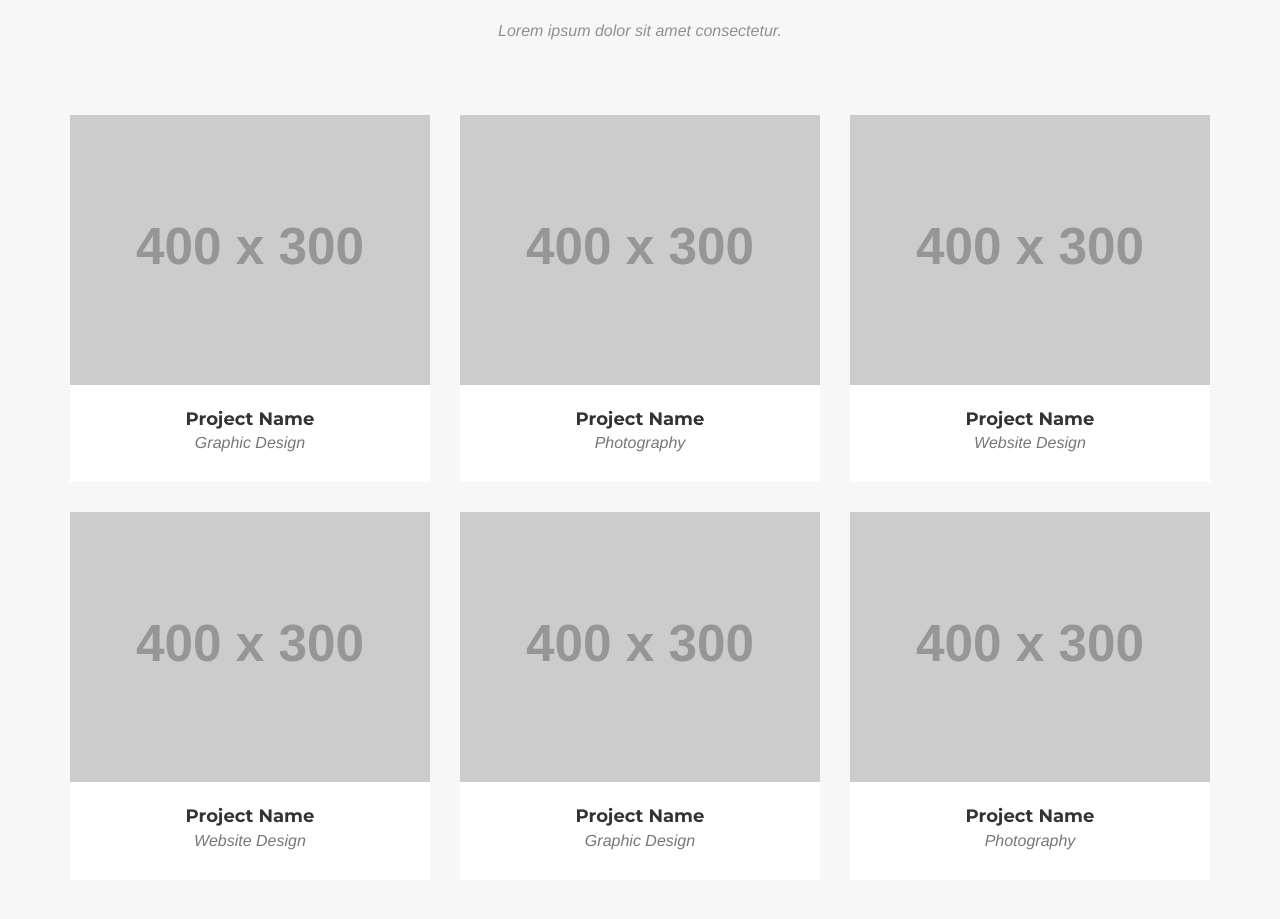
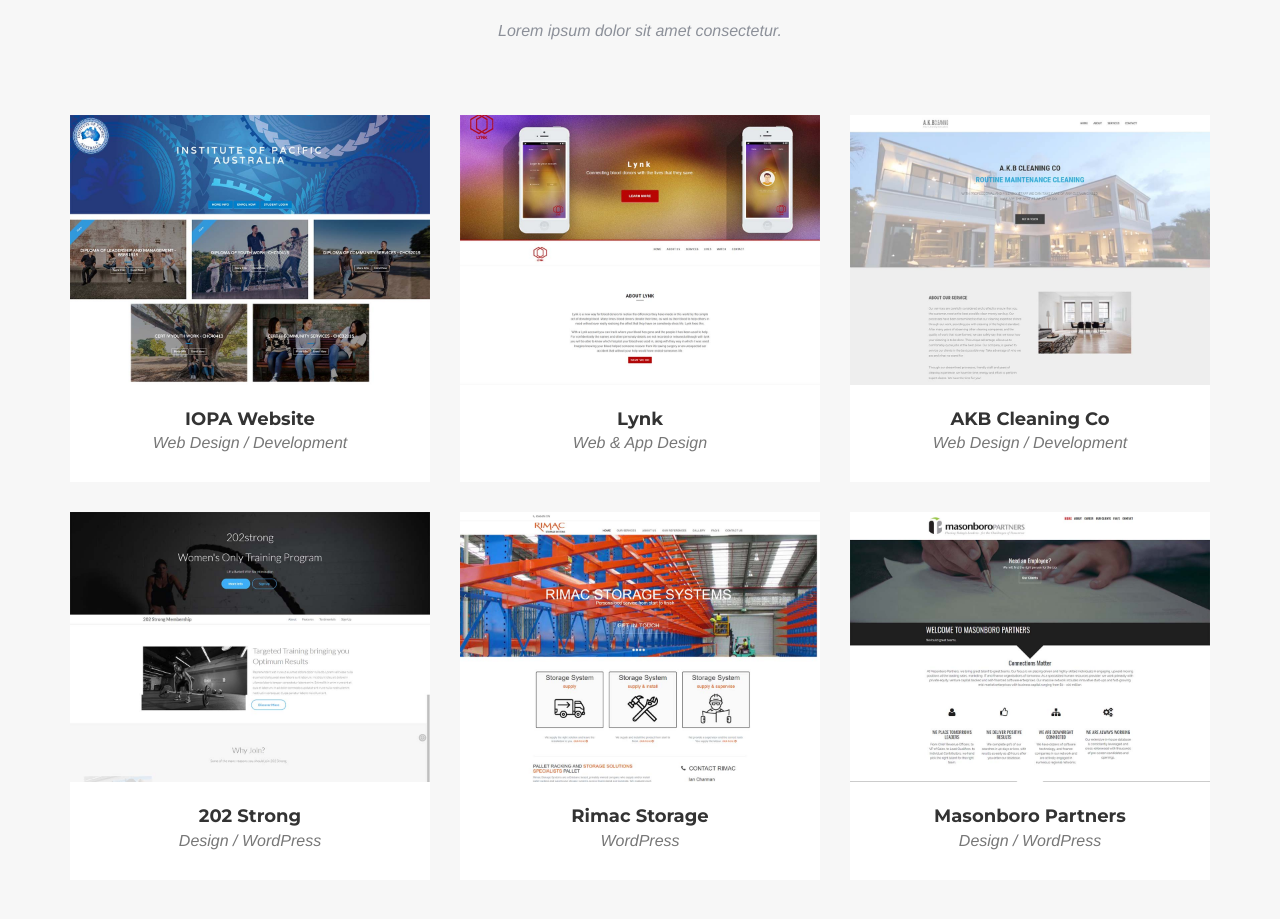
Before and after one commit to jasonm4130/Jason-M-Personal-Site, a website: page assets/pugfiles/index.pug in a window 1280 px wide. Shown: the part 3749-4668 px from the top of the page. Drawn offline with nearby package versions, Linux system fonts and the light colour scheme; files that its build step writes are made by us from their sources; placeholder pictures from the web are drawn by us; files whose address does not match are found by name; a web font is replaced by a local one.

Commit message:
added Portfolio Images

```diff
--- a/assets/pugfiles/index.pug
+++ b/assets/pugfiles/index.pug
@@ -219,55 +219,55 @@
               .portfolio-hover
                 .portfolio-hover-content
                   i.fa.fa-search-plus.fa-3x
-              img.img-responsive(src='http://placehold.it/400x300.jpg', alt='')
+              img.img-responsive(src='assets/img/portfolio/iopa-home.jpg', alt='IOPA Home Page Screencapture')
             .portfolio-caption
-              h4 Project Name
-              p.text-muted Graphic Design
+              h4 IOPA Website
+              p.text-muted Web Design / Development
           .col-md-4.col-sm-6.portfolio-item
             a.portfolio-link(href='#portfolioModal2', data-toggle='modal')
               .portfolio-hover
                 .portfolio-hover-content
                   i.fa.fa-search-plus.fa-3x
-              img.img-responsive(src='http://placehold.it/400x300.jpg', alt='')
+              img.img-responsive(src='assets/img/portfolio/lynk.jpg', alt='')
             .portfolio-caption
-              h4 Project Name
-              p.text-muted Photography
+              h4 Lynk
+              p.text-muted Web & App Design
           .col-md-4.col-sm-6.portfolio-item
             a.portfolio-link(href='#portfolioModal3', data-toggle='modal')
               .portfolio-hover
                 .portfolio-hover-content
                   i.fa.fa-search-plus.fa-3x
-              img.img-responsive(src='http://placehold.it/400x300.jpg', alt='')
+              img.img-responsive(src='assets/img/portfolio/akbcleaning.jpg', alt='')
             .portfolio-caption
-              h4 Project Name
-              p.text-muted Website Design
+              h4 AKB Cleaning Co
+              p.text-muted Web Design / Development
           .col-md-4.col-sm-6.portfolio-item
             a.portfolio-link(href='#portfolioModal4', data-toggle='modal')
               .portfolio-hover
                 .portfolio-hover-content
                   i.fa.fa-search-plus.fa-3x
-              img.img-responsive(src='http://placehold.it/400x300.jpg', alt='')
+              img.img-responsive(src='assets/img/portfolio/202strong.jpg', alt='')
             .portfolio-caption
-              h4 Project Name
-              p.text-muted Website Design
+              h4 202 Strong
+              p.text-muted Design / WordPress
           .col-md-4.col-sm-6.portfolio-item
             a.portfolio-link(href='#portfolioModal5', data-toggle='modal')
               .portfolio-hover
                 .portfolio-hover-content
                   i.fa.fa-search-plus.fa-3x
-              img.img-responsive(src='http://placehold.it/400x300.jpg', alt='')
+              img.img-responsive(src='assets/img/portfolio/rimac.jpg', alt='')
             .portfolio-caption
-              h4 Project Name
-              p.text-muted Graphic Design
+              h4 Rimac Storage
+              p.text-muted WordPress
           .col-md-4.col-sm-6.portfolio-item
             a.portfolio-link(href='#portfolioModal6', data-toggle='modal')
               .portfolio-hover
                 .portfolio-hover-content
                   i.fa.fa-search-plus.fa-3x
-              img.img-responsive(src='http://placehold.it/400x300.jpg', alt='')
+              img.img-responsive(src='assets/img/portfolio/masonboro.jpg', alt='')
             .portfolio-caption
-              h4 Project Name
-              p.text-muted Photography
+              h4 Masonboro Partners
+              p.text-muted Design / WordPress
     // Portfolio Section End
     // Hire Me Section
     section#hire-me
```
Also changed, not shown: assets/img/portfolio/202strong.jpg (added), assets/img/portfolio/akbcleaning.jpg (added), assets/img/portfolio/iopa-home.jpg (added), assets/img/portfolio/lynk.jpg (added), assets/img/portfolio/masonboro.jpg (added), assets/img/portfolio/rimac.jpg (added), index.html.
